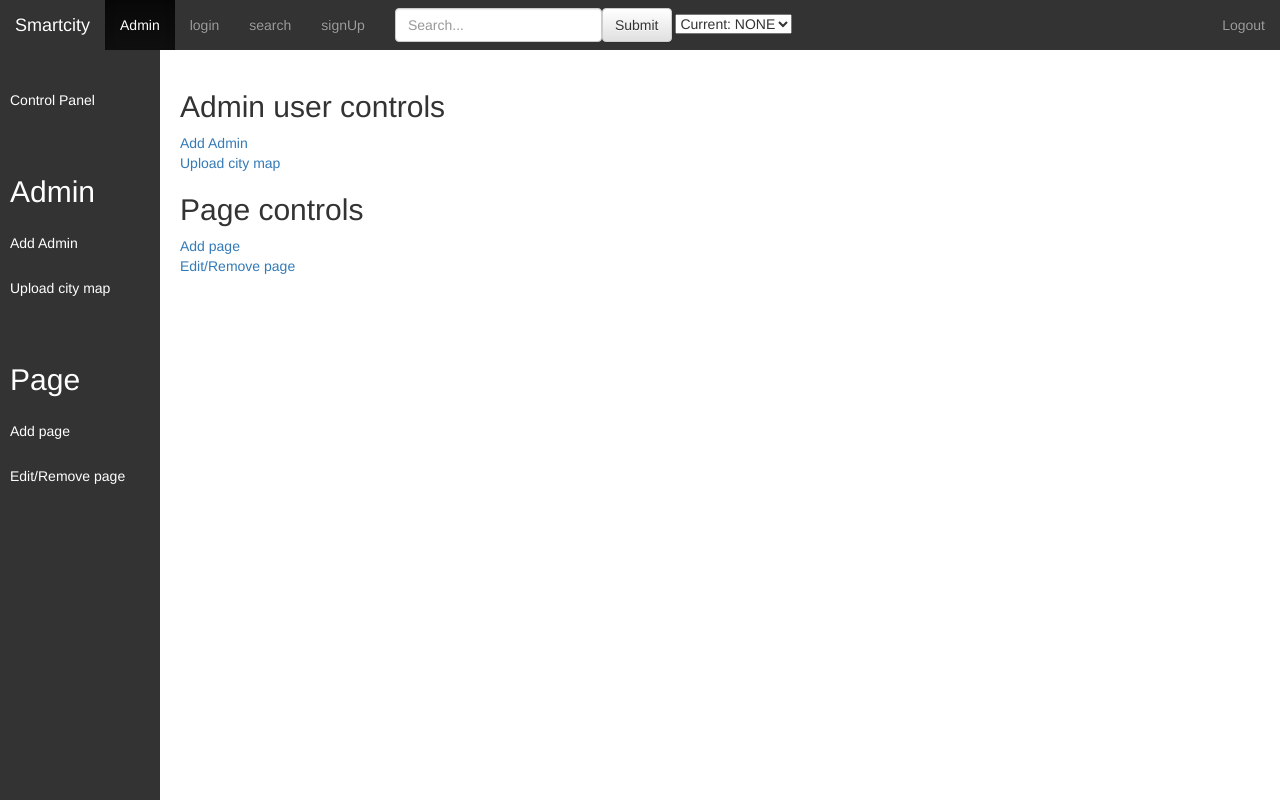
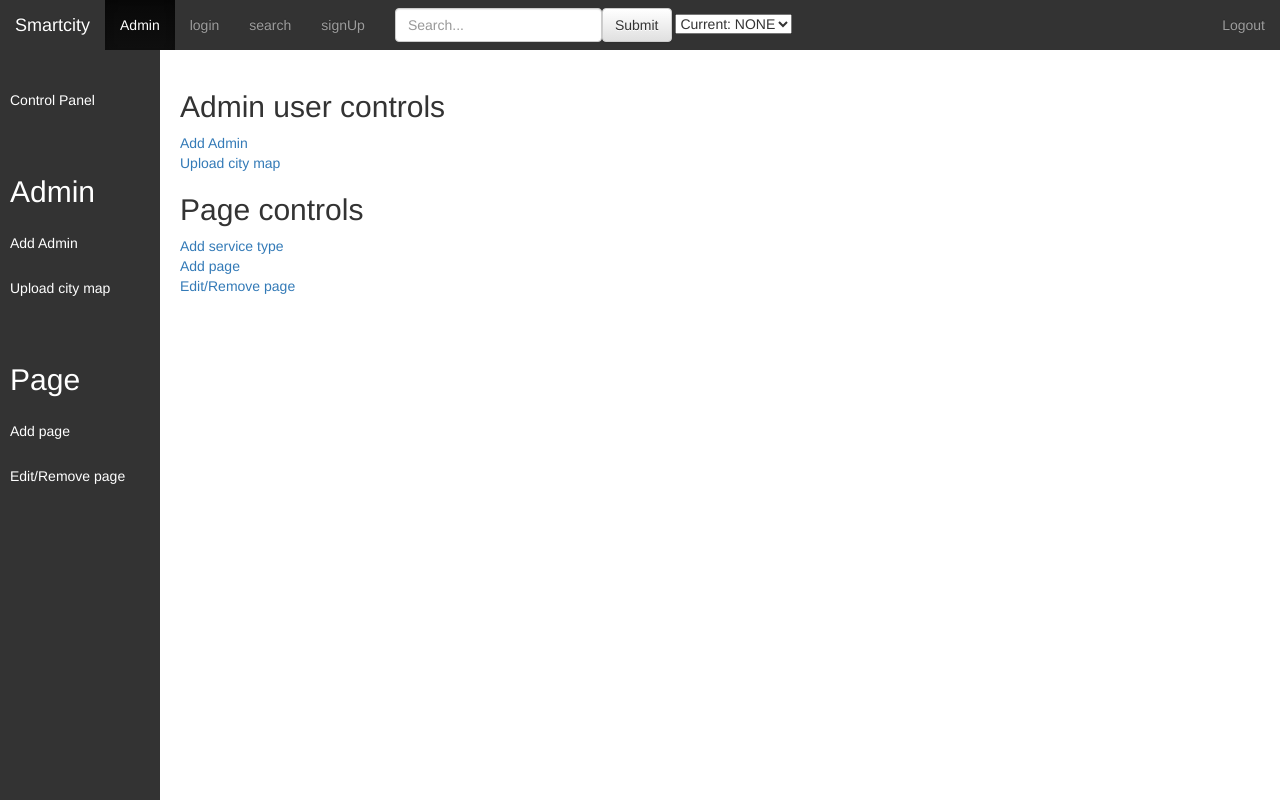
Before and after one commit to rickmccasker/IFB299, a Django app: page /admin/ in a window 1280 px wide. Run offline with Django 3.2, Linux system fonts and the light colour scheme; the visitor is signed in with stand-in values (Sample User, id 1); parts of the project's set-up code (start-up, migrations or seed data) failed here and were passed over; some libraries are stand-ins or nearby versions.

Commit message:
Forgot to make a link for adding service types

```diff
--- a/smartcity299/templates/admin_controlPanel.html
+++ b/smartcity299/templates/admin_controlPanel.html
@@ -13,6 +13,9 @@
         <a href="./upload_map/">Upload city map</a>
     </div>
     <h2>Page controls</h2>
+    <div id="addServiceType">
+        <a href="./add_servicetype/">Add service type</a>
+    </div>
     <div id="addPage">
         <a href="./add_page/">Add page</a>
     </div>
```
